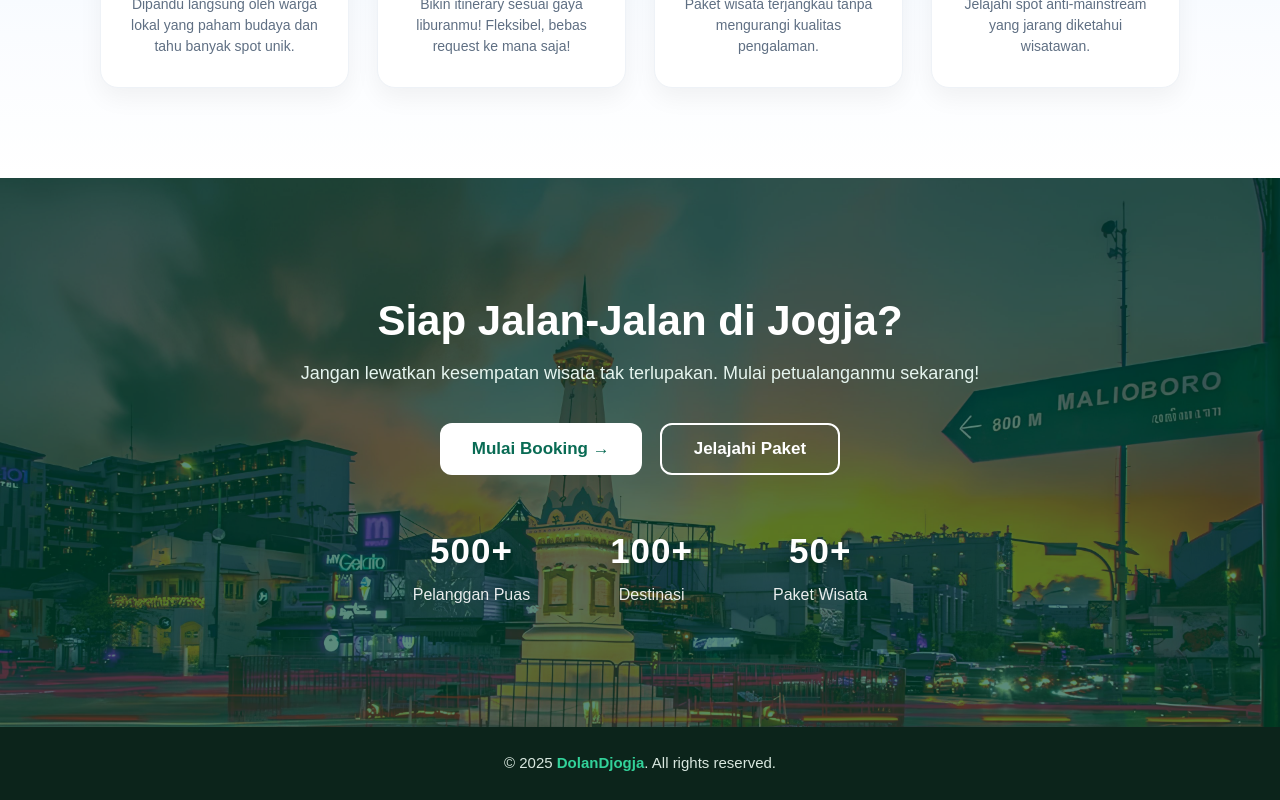
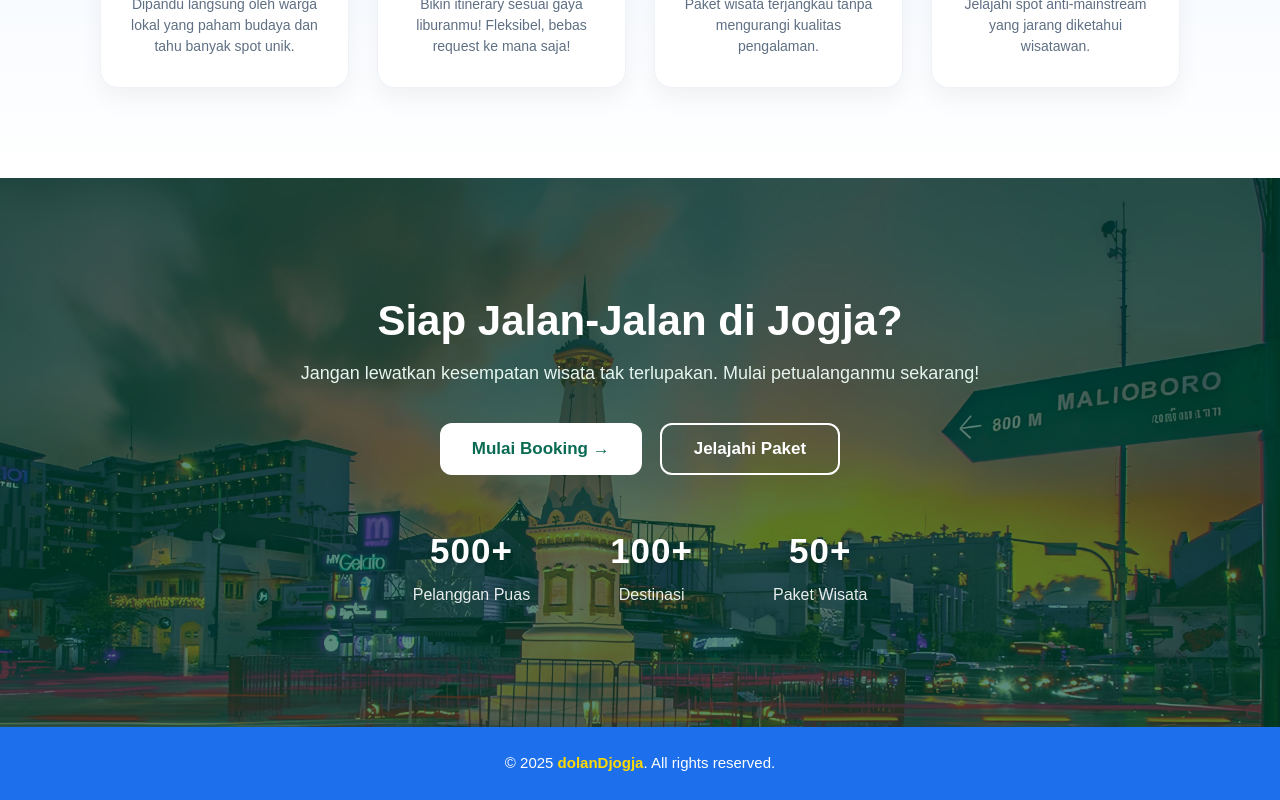
Before and after one commit to Poeww/dolanDjogja_7A, a React (Vite) app in the folder dolanDjogja_fe/: page / in a window 1280 px wide. Shown: the part 1746-2546 px from the top of the page. Built offline with nearby package versions, Linux system fonts and the light colour scheme; no server answers.

Commit message:
update: footer

```diff
--- a/dolanDjogja_fe/src/home/home.css
+++ b/dolanDjogja_fe/src/home/home.css
@@ -675,14 +675,14 @@ html {
     text-align: center;
     padding: 25px 0;
     margin-top: 0 !important;
-    background: #0c241b;
-    color: #d9e7df;
+    background: #1E6FEB;
+    color: #ffffff;
     font-size: 15px;
 }
 
 .footer-simple span {
     font-weight: 600;
-    color: #32d29a;
+    color: #ffd900;
 }
 
 /* ============================
--- a/dolanDjogja_fe/src/home/home.jsx
+++ b/dolanDjogja_fe/src/home/home.jsx
@@ -307,7 +307,7 @@ export default function Home() {
       </section>
 
       <footer className="footer-simple">
-        © {new Date().getFullYear()} <span>DolanDjogja</span>. All rights reserved.
+        © {new Date().getFullYear()} <span>dolanDjogja</span>. All rights reserved.
       </footer>
     </>
   );
```
